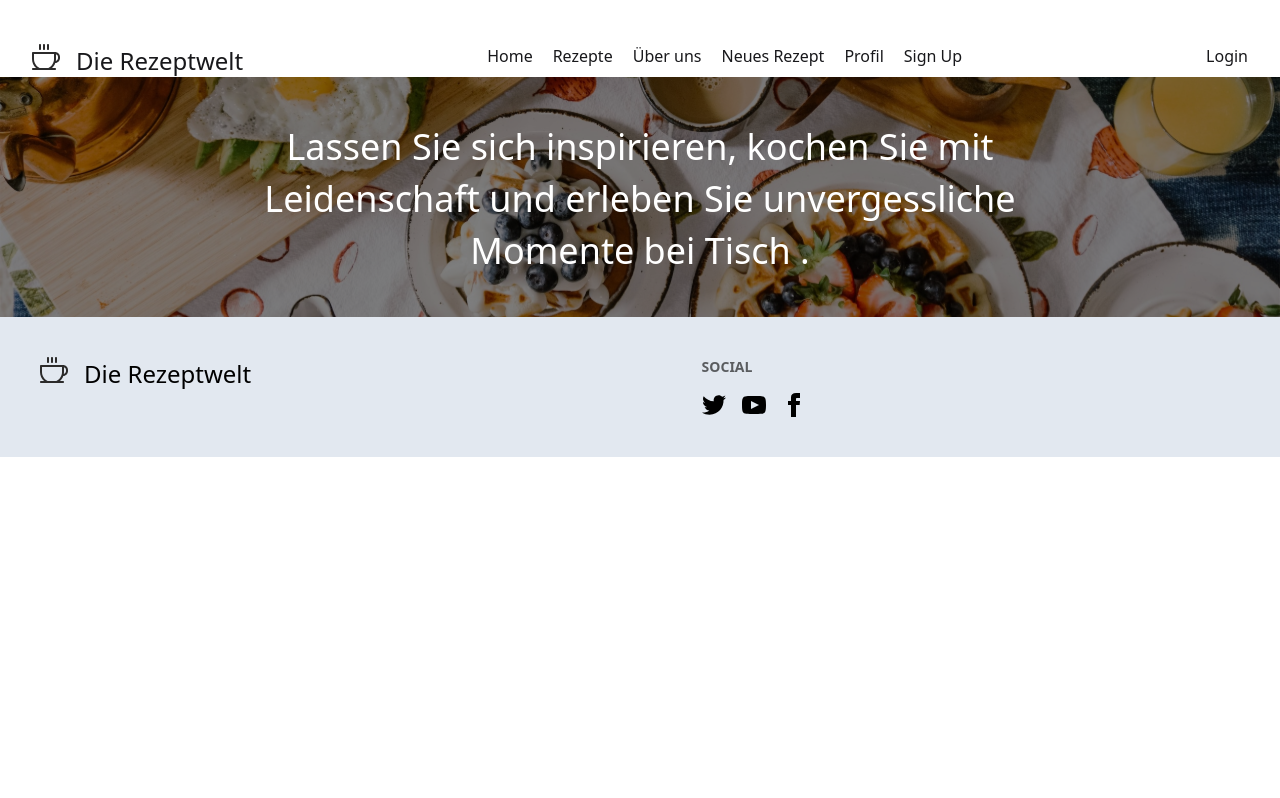
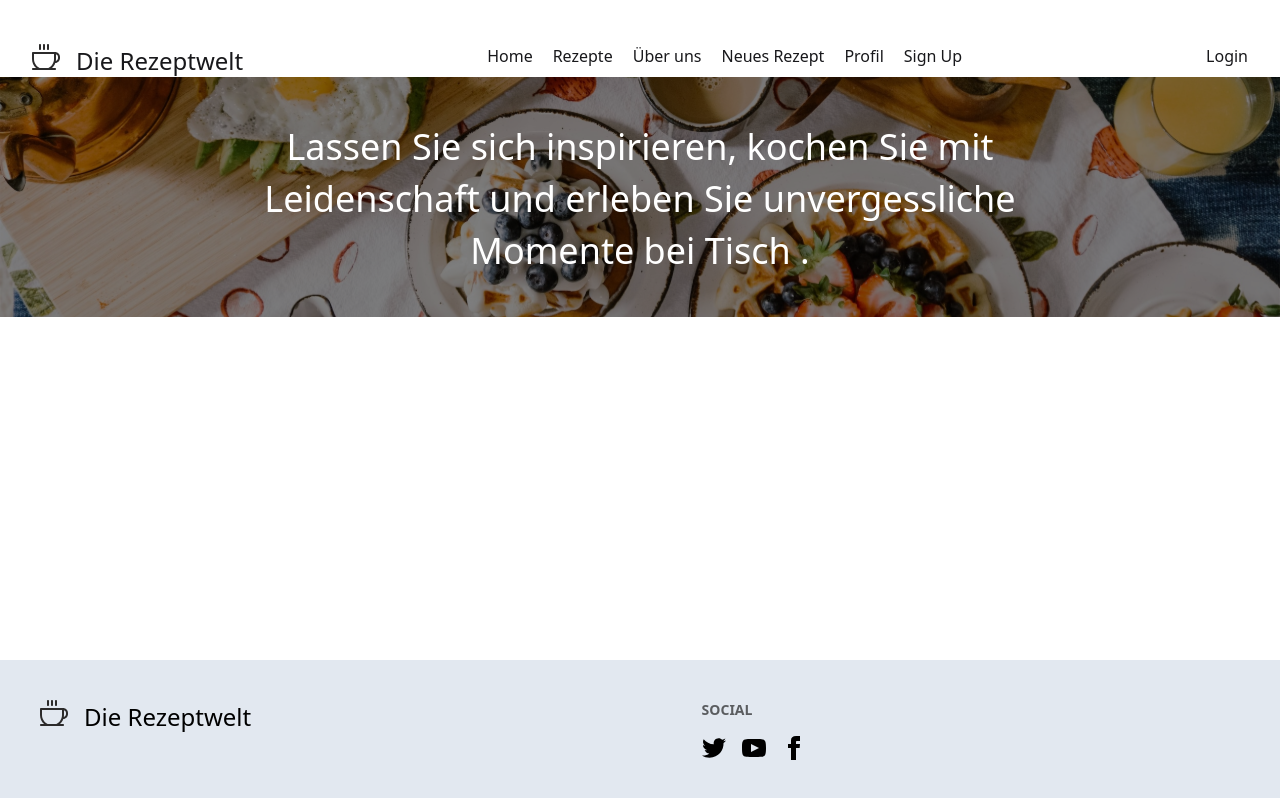
Before and after one commit to DeborahAleaKoch/Recipes, a React (Vite) app: page / in a window 1280 px wide. Built offline with nearby package versions, Linux system fonts and the light colour scheme; no server answers; the database is empty.

Commit message:
footer layout

```diff
--- a/src/layout/Layout.tsx
+++ b/src/layout/Layout.tsx
@@ -7,11 +7,11 @@ const Layout = () => {
 	// const location = useLocation();
 
 	return (
-		<>
+		<div className='flex flex-col min-h-screen'>
 			<Header />
 			<Outlet />
 			<Footer />
-		</>
+		</div>
 	);
 };
 
```
